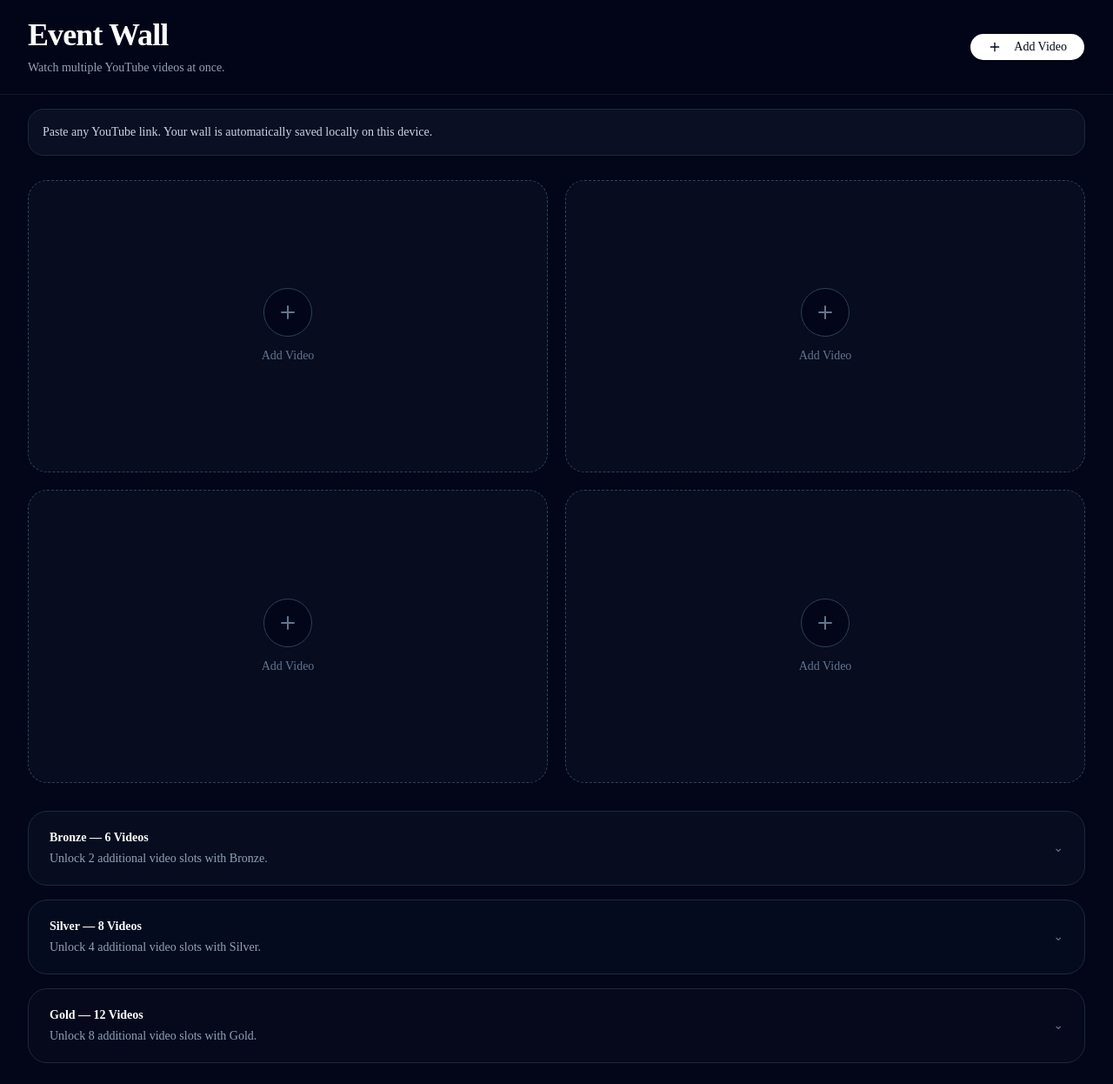
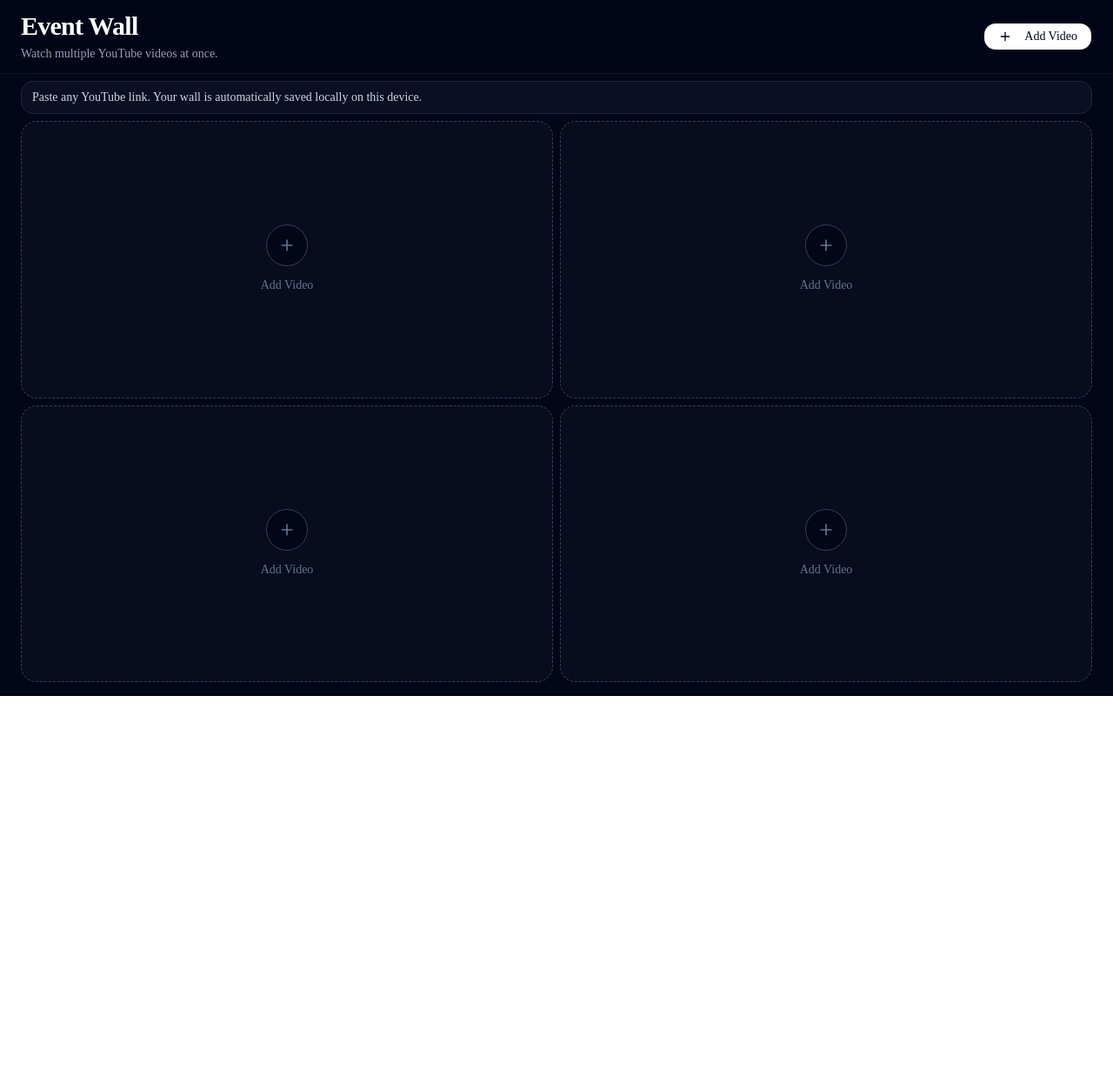
Before and after one commit to zelsteve75/camera-wall, a Next.js app: page / in a window 1280 px wide. Shown: the whole page at 87% size. After the commit the page ends 800 px from the top, so only its background shows below. Built offline with nearby package versions, Linux system fonts and the light colour scheme.

Commit message:
Update page.js

```diff
--- a/app/page.js
+++ b/app/page.js
@@ -3,38 +3,11 @@
 import React, { useEffect, useState } from "react";
 import { motion } from "framer-motion";
 import { Maximize2, Plus, Trash2 } from "lucide-react";
-import { Card, CardContent } from "@/components/ui/card";
+import { Card } from "@/components/ui/card";
 import { Button } from "@/components/ui/button";
 
 const STORAGE_KEY = "event-wall-videos";
 const FREE_VIDEO_LIMIT = 4;
-
-const tiers = [
-  {
-    name: "Bronze",
-    videos: 6,
-    extraSlots: 2,
-    description: "Unlock 2 additional video slots with Bronze.",
-    background: "bg-slate-900/40",
-    slotBackground: "bg-slate-950/40",
-  },
-  {
-    name: "Silver",
-    videos: 8,
-    extraSlots: 4,
-    description: "Unlock 4 additional video slots with Silver.",
-    background: "bg-slate-900/30",
-    slotBackground: "bg-slate-950/30",
-  },
-  {
-    name: "Gold",
-    videos: 12,
-    extraSlots: 8,
-    description: "Unlock 8 additional video slots with Gold.",
-    background: "bg-slate-900/20",
-    slotBackground: "bg-slate-950/20",
-  },
-];
 
 function getSavedVideos() {
   if (typeof window === "undefined") return [];
@@ -56,15 +29,11 @@ function getYouTubeId(url) {
     }
 
     const watchId = parsed.searchParams.get("v");
-
     if (watchId) return watchId;
 
     const parts = parsed.pathname.split("/").filter(Boolean);
 
-    if (
-      ["embed", "live", "shorts"].includes(parts[0]) &&
-      parts[1]
-    ) {
+    if (["embed", "live", "shorts"].includes(parts[0]) && parts[1]) {
       return parts[1];
     }
 
@@ -78,36 +47,16 @@ function EmptyVideoSlot({ onClick }) {
   return (
     <button
       onClick={onClick}
-      className="group aspect-video rounded-3xl border border-dashed border-slate-700 bg-slate-900/40 transition hover:border-slate-500 hover:bg-slate-900"
+      className="group h-full min-h-[220px] rounded-2xl border border-dashed border-slate-700 bg-slate-900/40 transition hover:border-slate-500 hover:bg-slate-900"
     >
       <div className="flex h-full flex-col items-center justify-center text-slate-500 transition group-hover:text-slate-300">
-        <div className="mb-3 flex h-14 w-14 items-center justify-center rounded-full border border-slate-700 bg-slate-950">
-          <Plus className="h-6 w-6" />
+        <div className="mb-3 flex h-12 w-12 items-center justify-center rounded-full border border-slate-700 bg-slate-950">
+          <Plus className="h-5 w-5" />
         </div>
 
-        <p className="text-sm font-medium">
-          Add Video
-        </p>
+        <p className="text-sm font-medium">Add Video</p>
       </div>
     </button>
-  );
-}
-
-function LockedSlot({ background }) {
-  return (
-    <div
-      className={`group aspect-video rounded-3xl border border-dashed border-slate-700 ${background}`}
-    >
-      <div className="flex h-full flex-col items-center justify-center text-slate-600 transition group-hover:text-slate-400">
-        <div className="mb-3 flex h-14 w-14 items-center justify-center rounded-full border border-slate-700 bg-slate-950">
-          <Plus className="h-6 w-6" />
-        </div>
-
-        <p className="text-sm font-medium">
-          Locked Slot
-        </p>
-      </div>
-    </div>
   );
 }
 
@@ -115,12 +64,13 @@ function VideoCard({ video, focus = false, onFocus, onDelete }) {
   return (
     <motion.div
       layout
+      className="h-full min-h-[220px]"
       initial={{ opacity: 0, y: 8 }}
       animate={{ opacity: 1, y: 0 }}
       transition={{ duration: 0.18 }}
     >
-      <Card className="overflow-hidden rounded-2xl border-slate-800 bg-slate-950 shadow-xl shadow-black/20">
-        <div className="relative aspect-video bg-black">
+      <Card className="h-full overflow-hidden rounded-2xl border-slate-800 bg-black shadow-xl shadow-black/20">
+        <div className="relative h-full bg-black">
           <iframe
             className="h-full w-full"
             src={video.embedUrl}
@@ -151,70 +101,17 @@ function VideoCard({ video, focus = false, onFocus, onDelete }) {
             </Button>
           </div>
         </div>
-
-        {!focus && (
-          <CardContent className="flex items-center justify-between p-4">
-            <div>
-              <p className="text-sm text-slate-400">
-                YouTube Video
-              </p>
-            </div>
-
-            <div className="rounded-full border border-slate-800 px-3 py-1 text-xs text-slate-300">
-              Loaded
-            </div>
-          </CardContent>
-        )}
       </Card>
     </motion.div>
   );
 }
 
-function UpgradeTier({ tier }) {
-  return (
-    <details
-      className={`group overflow-hidden rounded-3xl border border-slate-800 ${tier.background}`}
-    >
-      <summary className="flex cursor-pointer list-none items-center justify-between px-6 py-5 text-sm text-slate-200 marker:hidden">
-        <div>
-          <p className="font-semibold text-white">
-            {tier.name} — {tier.videos} Videos
-          </p>
-
-          <p className="mt-1 text-slate-400">
-            {tier.description}
-          </p>
-        </div>
-
-        <span className="text-slate-500 transition group-open:rotate-180">
-          ⌄
-        </span>
-      </summary>
-
-      <div className="grid gap-5 border-t border-slate-800 p-5 md:grid-cols-2 xl:grid-cols-4">
-        {Array.from({ length: tier.extraSlots }).map((_, index) => (
-          <LockedSlot
-            key={`${tier.name}-${index}`}
-            background={tier.slotBackground}
-          />
-        ))}
-      </div>
-    </details>
-  );
-}
-
 export default function EventWall() {
   const [focusedVideo, setFocusedVideo] = useState(null);
-
-  const [showVideoModal, setShowVideoModal] =
-    useState(false);
-
+  const [showVideoModal, setShowVideoModal] = useState(false);
   const [videoUrl, setVideoUrl] = useState("");
-
   const [videoList, setVideoList] = useState([]);
-
-  const [hasLoaded, setHasLoaded] =
-    useState(false);
+  const [hasLoaded, setHasLoaded] = useState(false);
 
   useEffect(() => {
     setVideoList(getSavedVideos());
@@ -223,20 +120,12 @@ export default function EventWall() {
 
   useEffect(() => {
     if (hasLoaded) {
-      localStorage.setItem(
-        STORAGE_KEY,
-        JSON.stringify(videoList)
-      );
+      localStorage.setItem(STORAGE_KEY, JSON.stringify(videoList));
     }
   }, [videoList, hasLoaded]);
 
-  const reachedFreeLimit =
-    videoList.length >= FREE_VIDEO_LIMIT;
-
-  const emptyFreeSlots = Math.max(
-    FREE_VIDEO_LIMIT - videoList.length,
-    0
-  );
+  const reachedFreeLimit = videoList.length >= FREE_VIDEO_LIMIT;
+  const emptyFreeSlots = Math.max(FREE_VIDEO_LIMIT - videoList.length, 0);
 
   const resetVideoForm = () => {
     setVideoUrl("");
@@ -262,8 +151,7 @@ export default function EventWall() {
       return;
     }
 
-    const embedUrl =
-      `https://www.youtube.com/embed/${videoId}`;
+    const embedUrl = `https://www.youtube.com/embed/${videoId}`;
 
     const newVideo = {
       id: crypto.randomUUID(),
@@ -271,31 +159,25 @@ export default function EventWall() {
       embedUrl,
     };
 
-    setVideoList((prev) => [
-      ...prev,
-      newVideo,
-    ]);
-
+    setVideoList((prev) => [...prev, newVideo]);
     resetVideoForm();
   };
 
   const handleDeleteVideo = (id) => {
-    setVideoList((prev) =>
-      prev.filter((video) => video.id !== id)
-    );
+    setVideoList((prev) => prev.filter((video) => video.id !== id));
   };
 
   return (
-    <div className="min-h-screen bg-slate-950 text-slate-100">
-      <main>
-        <header className="border-b border-slate-900 bg-slate-950/90 px-5 py-5 backdrop-blur md:px-8">
-          <div className="flex flex-col gap-4 md:flex-row md:items-center md:justify-between">
+    <div className="h-screen overflow-hidden bg-slate-950 text-slate-100">
+      <main className="flex h-full flex-col">
+        <header className="shrink-0 border-b border-slate-900 bg-slate-950/90 px-4 py-3 backdrop-blur md:px-6">
+          <div className="flex items-center justify-between gap-4">
             <div>
-              <h1 className="text-3xl font-bold tracking-tight text-white md:text-4xl">
+              <h1 className="text-2xl font-bold tracking-tight text-white md:text-3xl">
                 Event Wall
               </h1>
 
-              <p className="mt-2 text-sm text-slate-400">
+              <p className="mt-1 text-xs text-slate-400 md:text-sm">
                 Watch multiple YouTube videos at once.
               </p>
             </div>
@@ -303,7 +185,7 @@ export default function EventWall() {
             <Button
               disabled={reachedFreeLimit}
               onClick={openAddVideoModal}
-              className="rounded-2xl bg-white px-5 text-slate-950 hover:bg-slate-200 disabled:cursor-not-allowed disabled:opacity-50"
+              className="rounded-xl bg-white px-4 text-slate-950 hover:bg-slate-200 disabled:cursor-not-allowed disabled:opacity-50"
             >
               <Plus className="mr-2 h-4 w-4" />
               Add Video
@@ -311,13 +193,15 @@ export default function EventWall() {
           </div>
         </header>
 
-        <section className="px-5 py-4 md:px-8">
-          <div className="mb-5 rounded-2xl border border-slate-800 bg-slate-900/60 p-4 text-sm text-slate-300">
-            Paste any YouTube link. Your wall is automatically saved locally on this device.
+        <section className="shrink-0 px-4 py-2 md:px-6">
+          <div className="rounded-xl border border-slate-800 bg-slate-900/60 px-3 py-2 text-xs text-slate-300 md:text-sm">
+            Paste any YouTube link. Your wall is automatically saved locally on
+            this device.
           </div>
+        </section>
 
-          <section className="px-0 py-2">
-            <div className="grid gap-5 md:grid-cols-2">
+        <section className="min-h-0 flex-1 px-4 pb-4 md:px-6">
+          <div className="grid h-full gap-2 md:grid-cols-2 md:grid-rows-2">
             {videoList.map((video) => (
               <VideoCard
                 key={video.id}
@@ -327,25 +211,13 @@ export default function EventWall() {
               />
             ))}
 
-              {Array.from({
-                length: emptyFreeSlots,
-              }).map((_, index) => (
+            {Array.from({ length: emptyFreeSlots }).map((_, index) => (
               <EmptyVideoSlot
                 key={`empty-${index}`}
                 onClick={openAddVideoModal}
               />
             ))}
           </div>
-
-            <div className="mt-8 space-y-4">
-              {tiers.map((tier) => (
-                <UpgradeTier
-                  key={tier.name}
-                  tier={tier}
-                />
-              ))}
-            </div>
-          </section>
         </section>
       </main>
 
@@ -353,9 +225,7 @@ export default function EventWall() {
         <div className="fixed inset-0 z-50 flex items-center justify-center bg-black/70 p-4 backdrop-blur-sm">
           <div className="w-full max-w-md rounded-3xl border border-slate-800 bg-slate-950 p-6 shadow-2xl">
             <div className="mb-5">
-              <h2 className="text-2xl font-bold text-white">
-                Add Video
-              </h2>
+              <h2 className="text-2xl font-bold text-white">Add Video</h2>
 
               <p className="mt-1 text-sm text-slate-400">
                 Paste a YouTube link into your wall.
@@ -369,9 +239,7 @@ export default function EventWall() {
 
               <input
                 value={videoUrl}
-                onChange={(event) =>
-                  setVideoUrl(event.target.value)
-                }
+                onChange={(event) => setVideoUrl(event.target.value)}
                 placeholder="https://www.youtube.com/watch?v=..."
                 className="h-11 w-full rounded-2xl border border-slate-800 bg-slate-900 px-4 text-white outline-none placeholder:text-slate-500 focus:border-slate-600"
               />
@@ -399,30 +267,21 @@ export default function EventWall() {
 
       {focusedVideo && (
         <div
-          className="fixed inset-0 z-50 flex items-center justify-center bg-black/85 p-4 backdrop-blur-sm"
+          className="fixed inset-0 z-50 flex items-center justify-center bg-black/90 p-4 backdrop-blur-sm"
           onClick={() => setFocusedVideo(null)}
         >
           <div
-            className="w-full max-w-5xl"
-            onClick={(event) =>
-              event.stopPropagation()
-            }
+            className="flex h-full w-full max-w-7xl flex-col"
+            onClick={(event) => event.stopPropagation()}
           >
-            <div className="mb-3 flex items-center justify-between">
+            <div className="mb-3 flex shrink-0 items-center justify-between">
               <div>
-                <p className="text-2xl font-bold text-white">
-                  Focus Mode
-                </p>
-
-                <p className="text-sm text-slate-400">
-                  Expanded view
-                </p>
+                <p className="text-2xl font-bold text-white">Focus Mode</p>
+                <p className="text-sm text-slate-400">Expanded view</p>
               </div>
 
               <Button
-                onClick={() =>
-                  setFocusedVideo(null)
-                }
+                onClick={() => setFocusedVideo(null)}
                 variant="secondary"
                 className="rounded-xl"
               >
@@ -430,6 +289,7 @@ export default function EventWall() {
               </Button>
             </div>
 
+            <div className="min-h-0 flex-1">
               <VideoCard
                 video={focusedVideo}
                 focus
@@ -438,6 +298,7 @@ export default function EventWall() {
               />
             </div>
           </div>
+        </div>
       )}
     </div>
   );
```
Lines whose indentation alone changed are shown as unchanged.
